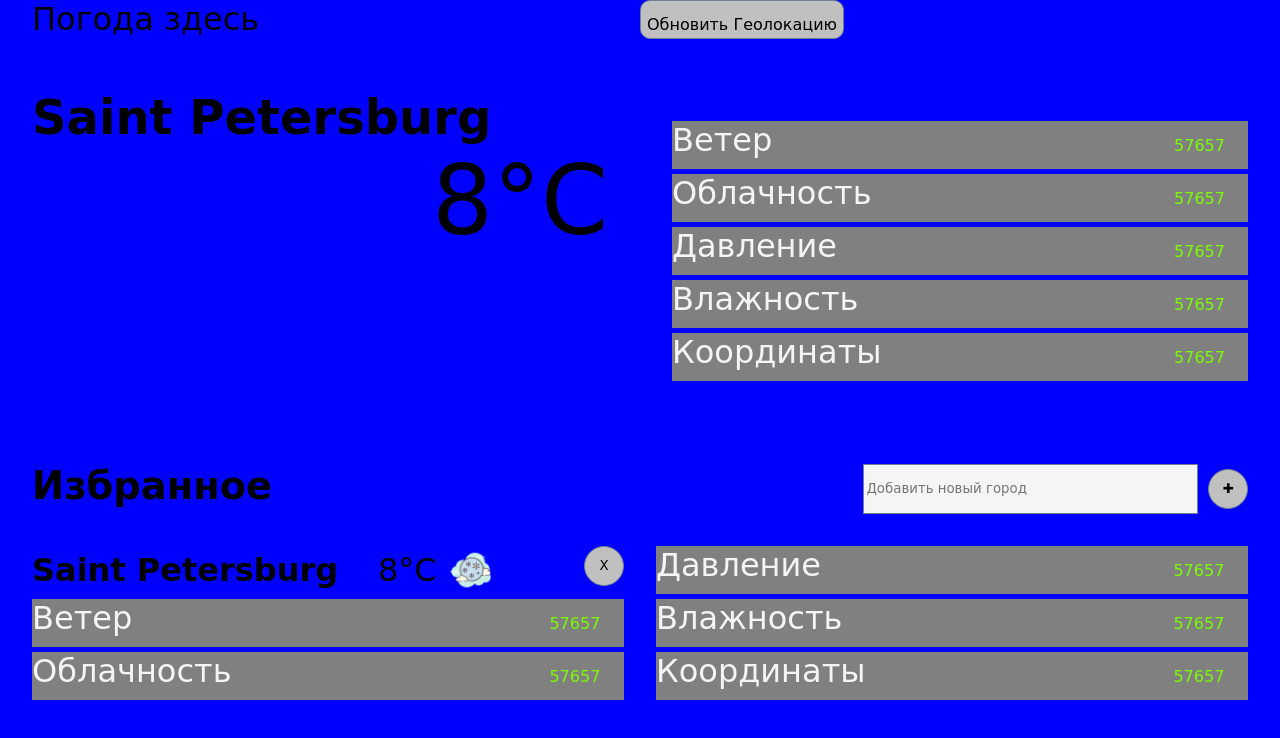
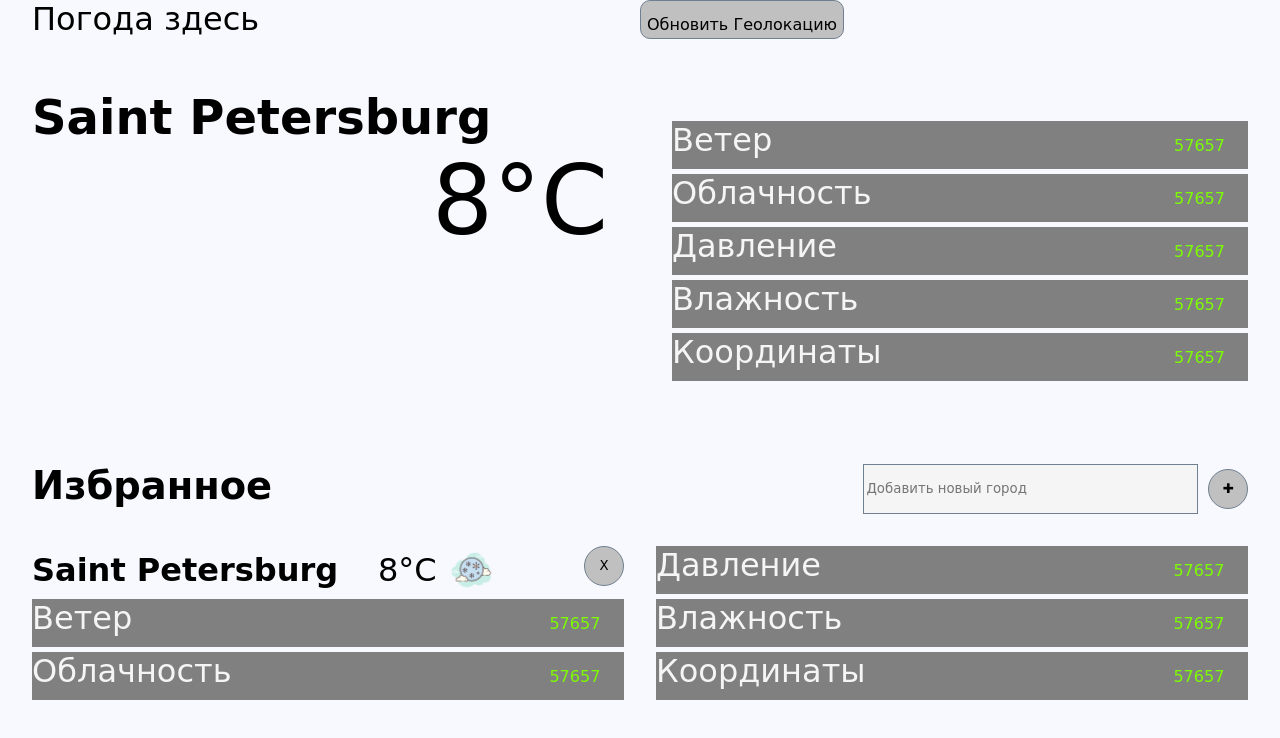
Before and after one commit to Cropus/Weather, a plain HTML site: page index.html in a window 1280 px wide. Drawn offline with Linux system fonts and the light colour scheme; a web font is replaced by a local one.

Commit message:
Delete that awful blue background

```diff
--- a/css/style.css
+++ b/css/style.css
@@ -5,7 +5,7 @@ body{
     font-family: "Langar", cursive;
     text-align-all: center;
     font-size: xx-large;
-    background-color: blue;
+    background-color: ghostwhite;
 }
 
 .flex-container{
```
